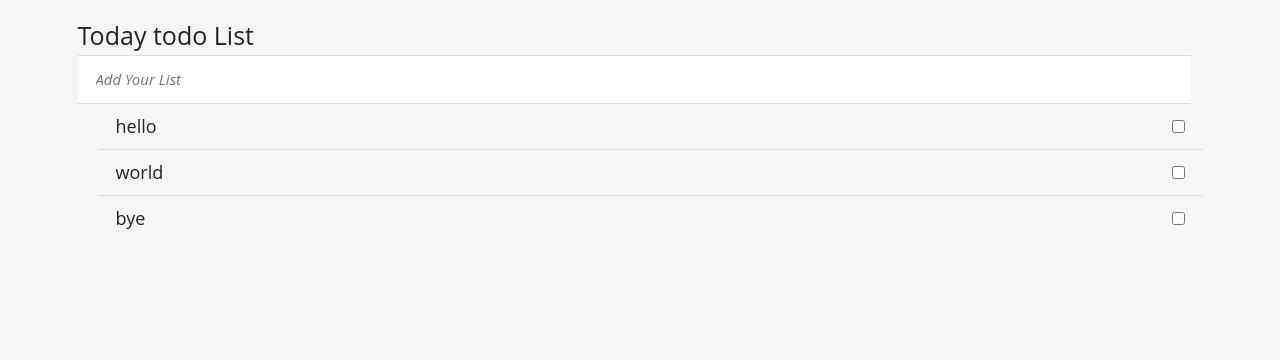
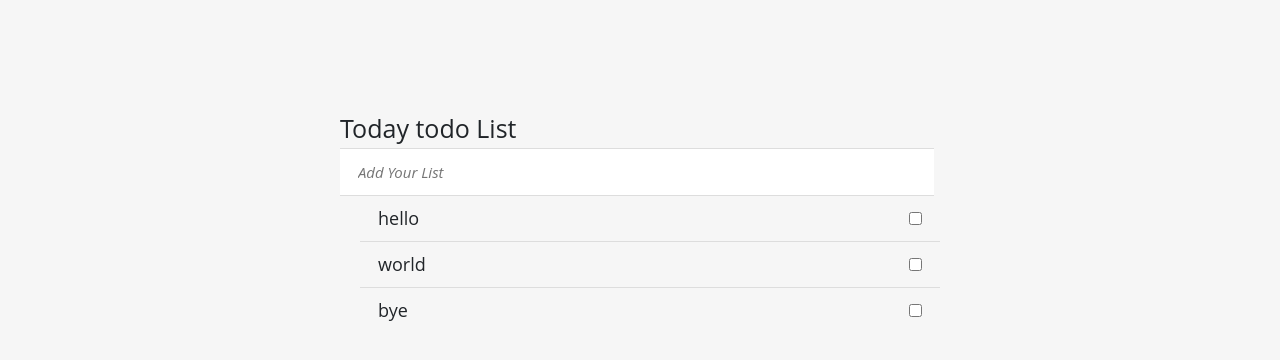
Before and after one commit to Amalcxc/ToDo-List, a website built with webpack: page index.html in a window 1280 px wide. Built offline with nearby package versions, Linux system fonts and the light colour scheme.

Commit message:
add the styles to the project

```diff
--- a/src/styles.css
+++ b/src/styles.css
@@ -14,7 +14,14 @@ body {
 }
 
 .form {
-  padding-top: 20px;
+  padding-top: 10%;
+  width: 600px;
+}
+
+.container {
+  display: flex;
+  justify-content: center;
+  align-items: center;
 }
 
 .form input[type="text"] {
```
